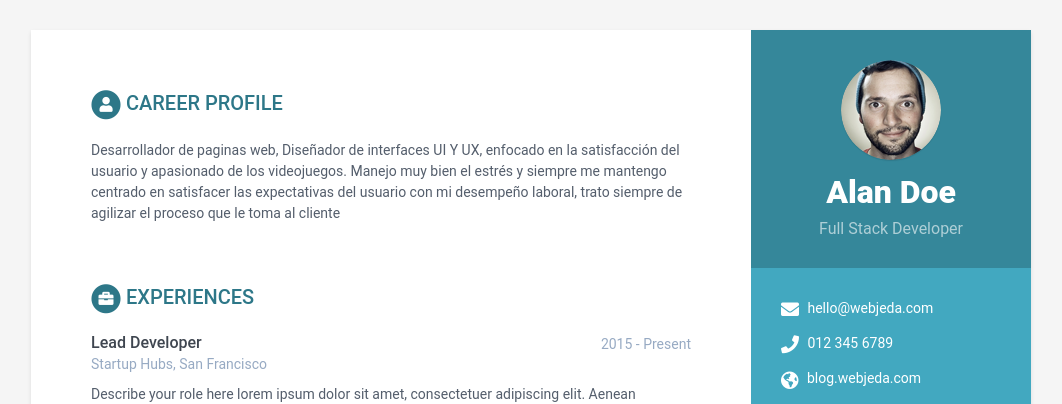
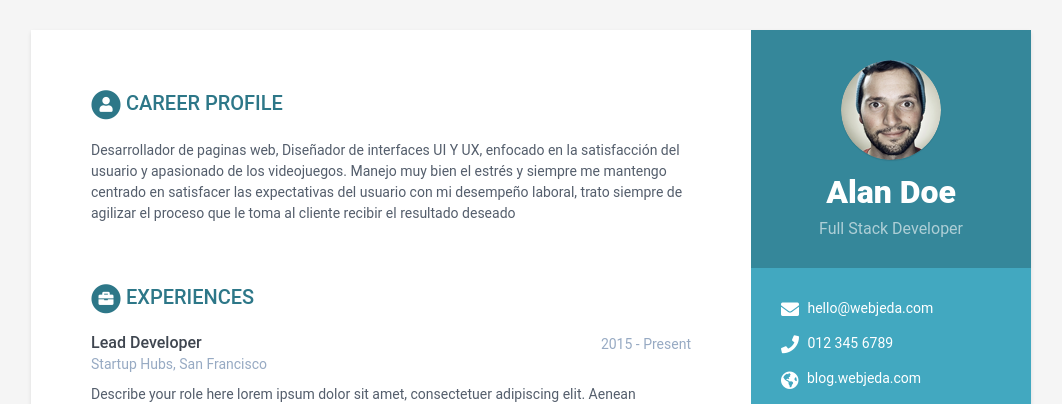
Before and after one commit to KevinC99/good-birch-4e19a, a Jekyll site: the page built from index.html, in a window 1280 px wide. Shown: the top 404 px of the page, without its empty margins (109-1171 px from the left). Built offline with Jekyll 4.4.1, drawn with Linux system fonts in a browser that asks for light colours.

Commit message:
data.yml: updated summary in career-profile

```diff
--- a/_data/data.yml
+++ b/_data/data.yml
@@ -37,7 +37,7 @@ career-profile:
      Desarrollador de paginas web, Diseñador de interfaces UI Y UX, enfocado en la satisfacción del usuario y apasionado de los videojuegos.
     Manejo muy bien el estrés y siempre me mantengo centrado en satisfacer las
     expectativas del usuario con mi desempeño laboral, trato siempre de agilizar
-    el proceso que le toma al cliente
+    el proceso que le toma al cliente recibir el resultado deseado
 education:
   - degree: MSc in Computer Science
     university: University of London
```
